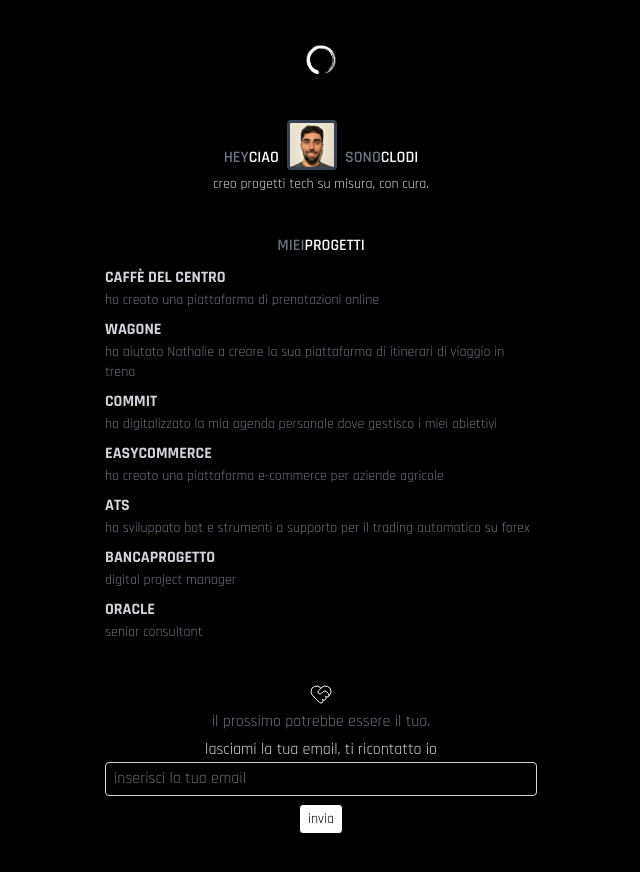
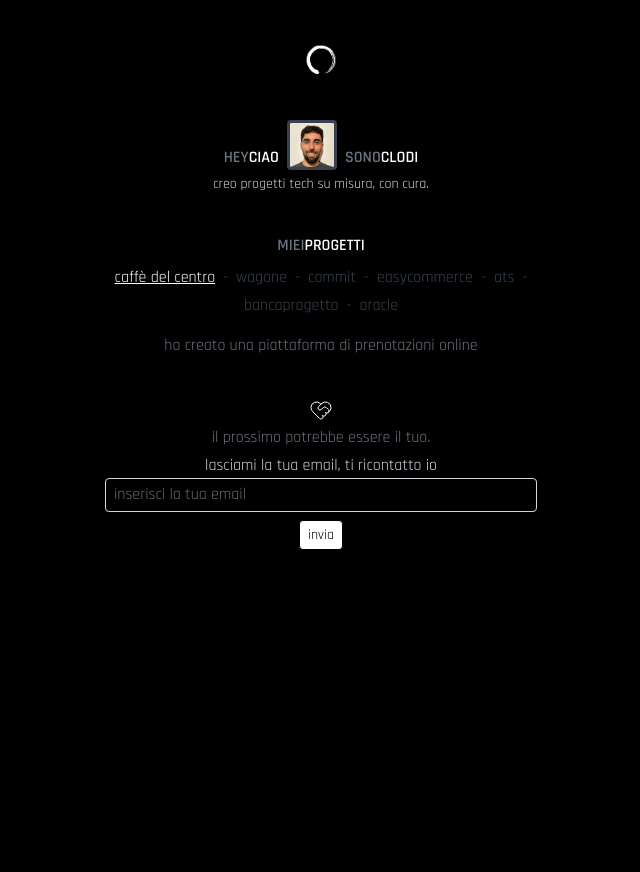
Before and after one commit to clodi-tech/clodi, a Next.js app: page / in a window 1280 px wide. Shown: the whole page, without its empty margins (319-959 px from the left). After the commit the page ends 800 px from the top, so only its background shows below. Built offline with nearby package versions, Linux system fonts and the light colour scheme.

Commit message:
projects

```diff
--- a/app/page.tsx
+++ b/app/page.tsx
@@ -3,9 +3,8 @@ import logo from "@/public/logo.png";
 import about from "@/public/about.jpeg";
 import icon from "@/public/icon.svg";
 import MyTitle from "@/lib/components/my-title";
-import Project from "@/lib/components/project";
+import Projects from "@/lib/components/projects";
 import EmailForm from "@/lib/components/email-form";
-import { projects } from "@/lib/const";
 
 export default function Home() {
   return (
@@ -28,13 +27,7 @@ export default function Home() {
       </div>
       <div className="flex flex-col items-center gap-2">
         <MyTitle first="MIEI" second="PROGETTI" as="h2" />
-        {projects.map((project) => (
-          <Project
-            key={project.title}
-            title={project.title}
-            description={project.description}
-          />
-        ))}
+        <Projects />
       </div>
       <div className="flex flex-col items-center gap-1 w-full">
         <Image src={icon} alt="Heart Handshake Icon" width={24} height={24} />
--- a/lib/components/project.tsx
+++ /dev/null
@@ -1,10 +0,0 @@
-import type { Project } from "@/lib/types";
-
-export default function Project({ title, description }: Project) {
-  return (
-    <div className="flex flex-col w-full">
-      <h3 className="uppercase text-light font-bold">{title}</h3>
-      <p className="text-sm text-mid">{description}</p>
-    </div>
-  );
-}
--- /dev/null
+++ b/lib/components/projects.tsx
@@ -0,0 +1,35 @@
+"use client";
+
+import { useState } from "react";
+import { projects } from "@/lib/const";
+
+export default function Projects() {
+  const [selectedIndex, setSelectedIndex] = useState(0);
+
+  return (
+    <div className="flex flex-col items-center gap-4 w-full">
+      <div className="flex flex-wrap justify-center gap-x-2 gap-y-1">
+        {projects.map((project, index) => (
+          <div key={project.title} className="flex items-center">
+            <button
+              onClick={() => setSelectedIndex(index)}
+              className={`transition-colors ${
+                selectedIndex === index
+                  ? "text-foreground underline"
+                  : "text-dark hover:text-mid"
+              }`}
+            >
+              {project.title}
+            </button>
+            {index < projects.length - 1 && (
+              <span className="text-dark ml-2">-</span>
+            )}
+          </div>
+        ))}
+      </div>
+      <p className="text-center text-mid">
+        {projects[selectedIndex].description}
+      </p>
+    </div>
+  );
+}
```
